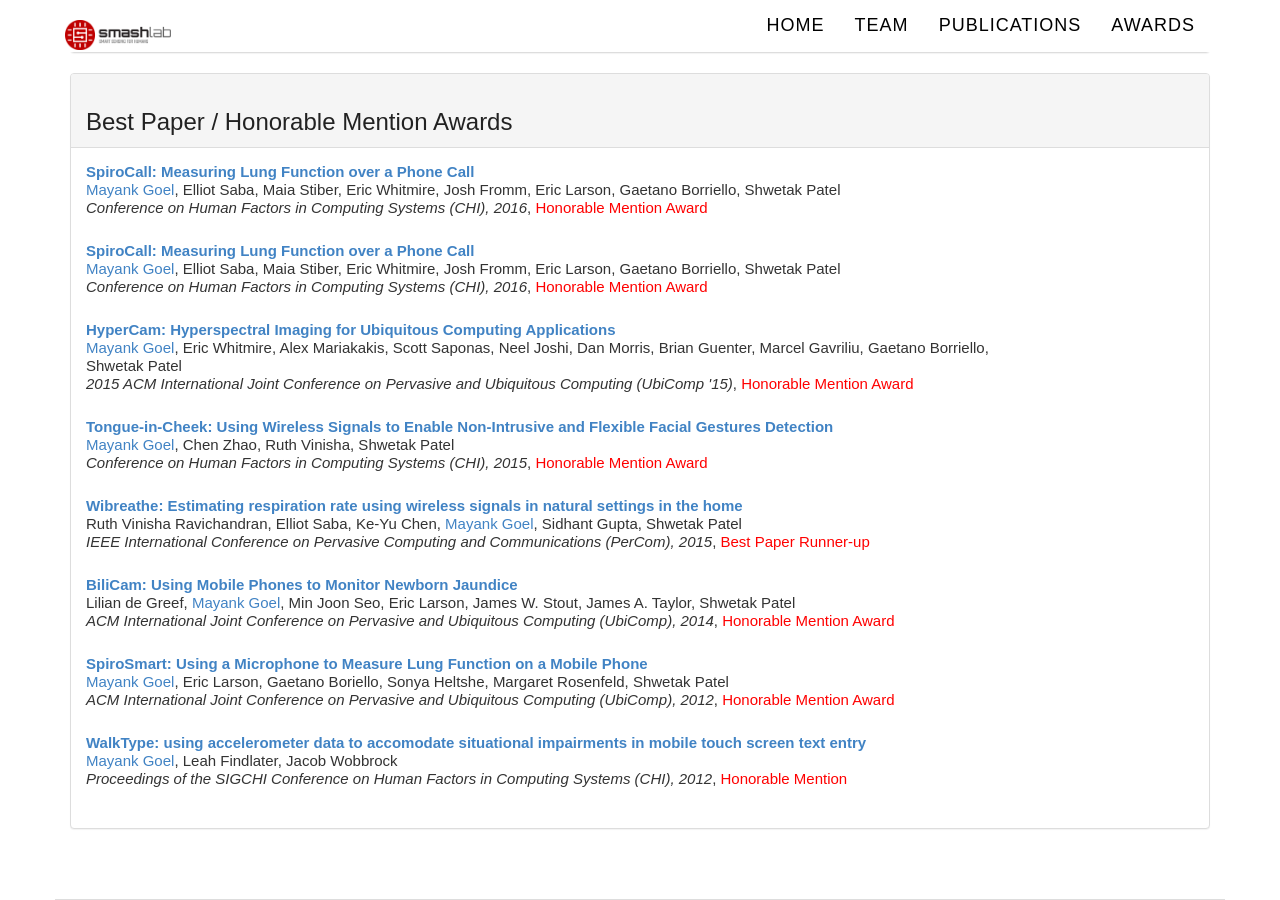
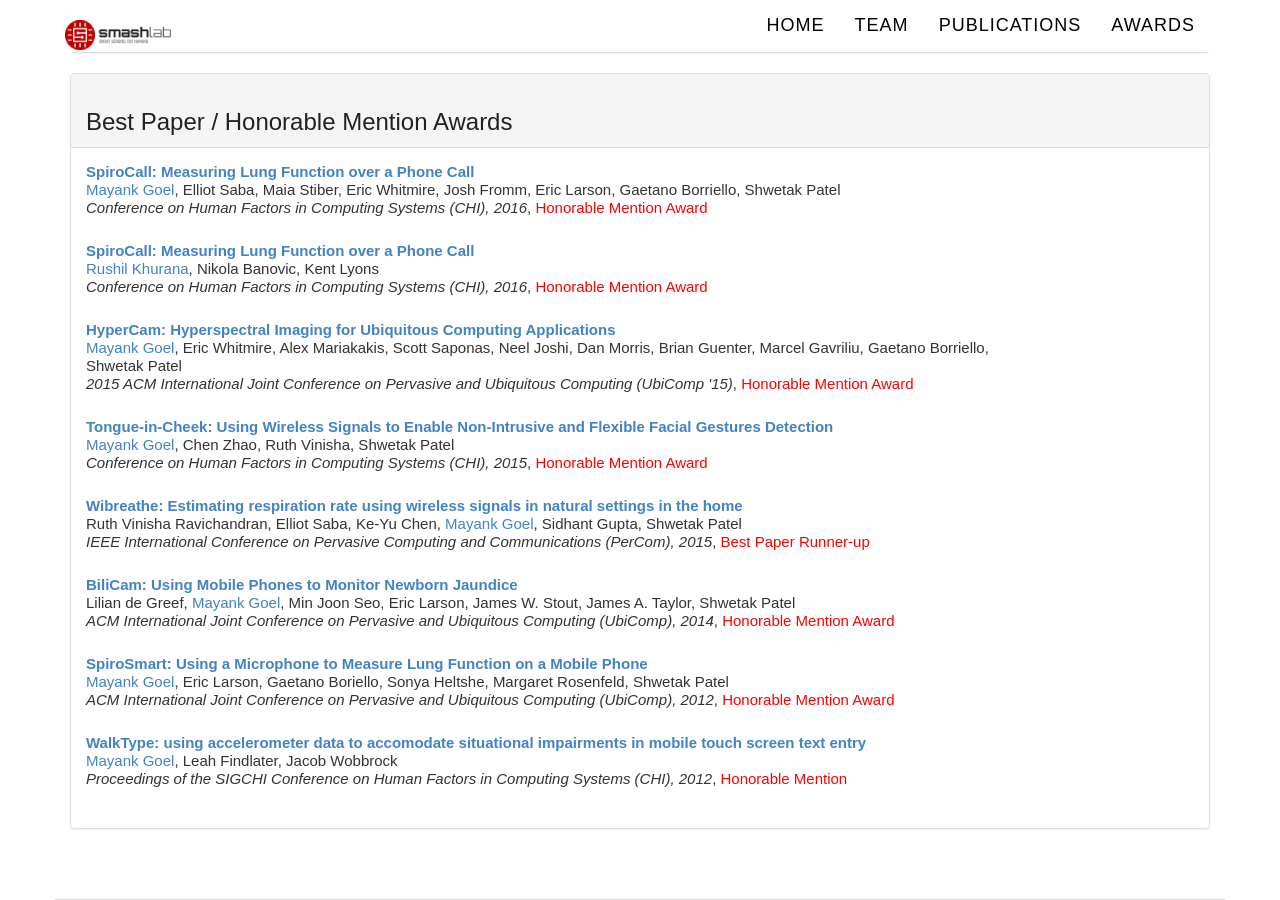
Before and after one commit to cmusmashlab/cmusmashlab.github.io, a Jekyll site: the page built from awards/index.html, in a window 1280 px wide and 900 px high, scrolled down 488 px. Built offline with Jekyll 4.4.1, drawn with Linux system fonts in a browser that asks for light colours; some of the changed lines change nothing that is shown.

Commit message:
Update exertion.md

```diff
--- a/_publications/exertion.md
+++ b/_publications/exertion.md
@@ -1,15 +1,10 @@
 ---
 abstract: |-
-  Cost and accessibility have impeded the adoption of spirometers (devices that measure lung function) outside clinical settings, especially in low-resource environments. Prior work, called SpiroSmart, used a smartphone's built-in microphone as a spirometer. However, individuals in low- or middle-income countries do not typically have access to the latest smartphones. In this paper, we investigate how spirometry can be performed from any phone-using the standard telephony voice channel to transmit the sound of the spirometry effort. We also investigate how using a 3D printed vortex whistle can affect the accuracy of common spirometry measures and mitigate usability challenges. Our system, coined SpiroCall, was evaluated with 50 participants against two gold standard medical spirometers. We conclude that SpiroCall has an acceptable mean error with or without a whistle for performing spirometry, and advantages of each are discussed.
+  Glanceability and low access time are arguably the key assets of a smartwatch. Smartwatches are designed for, and excel at micro-interactions-simple tasks that only take seconds to complete. However, if a user desires to transition to a task requiring sustained usage, we show that there are additional factors that prevent possible longer usage of the smartwatch. In this paper, we conduct a study with 18 participants to empirically demonstrate that interacting with the smartwatch on the wrist leads to fatigue after only a few minutes. In our study, users performed three tasks in two different poses while using a smartwatch. We demonstrate that only after three minutes of use, the change in perceived exertion of the user was anchored as" somewhat strong" on the Borg CR10 survey scale. These results place an upper bound for smartwatch usage that needs to be considered in application and interaction design.
 authors:
-- goel
-- Elliot Saba
-- Maia Stiber
-- Eric Whitmire
-- Josh Fromm
-- Eric Larson
-- Gaetano Borriello
-- Shwetak Patel
+- khurana
+- Nikola Banovic
+- Kent Lyons
 award: 'Honorable Mention Award'
 bibtex: |-
   @inproceedings{Goel:2016:SML:2858036.2858401,
```
